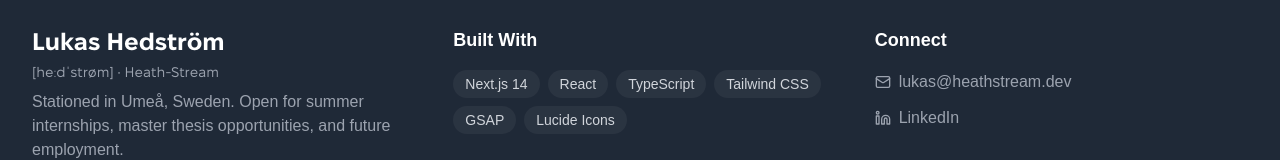
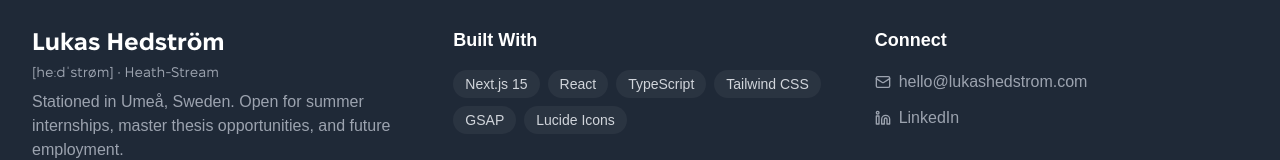
Before and after one commit to RezynEUW/nextportfolio, a Next.js app: page / in a window 1280 px wide. Shown: the part 3690-3850 px from the top of the page. Built offline with nearby package versions, Linux system fonts and the light colour scheme; a web font is replaced by a local one.

Commit message:
Fixed contact + Footer Email

```diff
--- a/src/app/components/ContactSection.tsx
+++ b/src/app/components/ContactSection.tsx
@@ -25,7 +25,7 @@ export default function ContactSection() {
   };
 
   return (
-    <section className="w-full min-h-screen bg-background px-6 py-24">
+    <section id="contact" className="w-full min-h-screen bg-background px-6 py-24">
       <div className="max-w-5xl mx-auto">
         {/* Header */}
         <div className="text-center mb-24">
--- a/src/app/components/Footer.tsx
+++ b/src/app/components/Footer.tsx
@@ -4,7 +4,7 @@ import { Mail, Linkedin, ArrowUp } from "lucide-react";
 
 export default function Footer() {
   const techStack = [
-    "Next.js 14",
+    "Next.js 15",
     "React",
     "TypeScript",
     "Tailwind CSS",
@@ -77,10 +77,10 @@ export default function Footer() {
           <div className="space-y-4">
             <h4 className="text-lg font-semibold">Connect</h4>
             <div className="flex flex-col gap-3">
-              <a href="mailto:lukas@heathstream.dev"
+              <a href="mailto:hello@lukashedstrom.com"
                 className="flex items-center gap-2 text-gray-400 hover:text-white transition-colors">
                 <Mail className="w-4 h-4" />
-                <span>lukas@heathstream.dev</span>
+                <span>hello@lukashedstrom.com</span>
               </a>
               <a href="https://linkedin.com"
                 className="flex items-center gap-2 text-gray-400 hover:text-white transition-colors">
```
